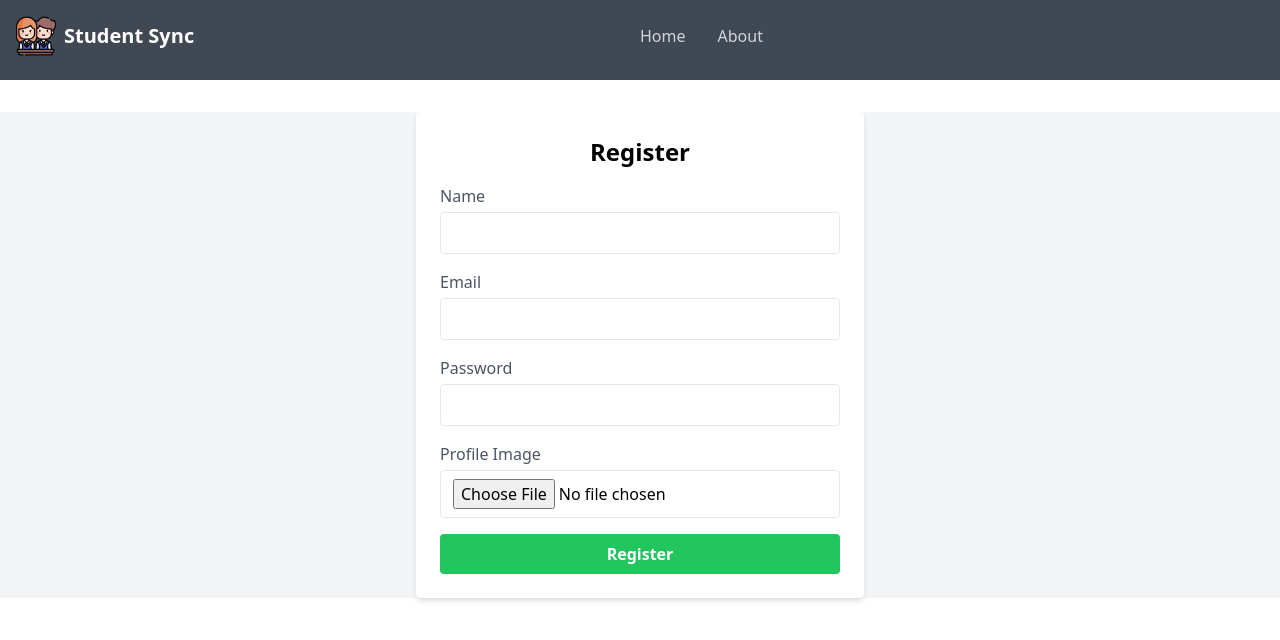
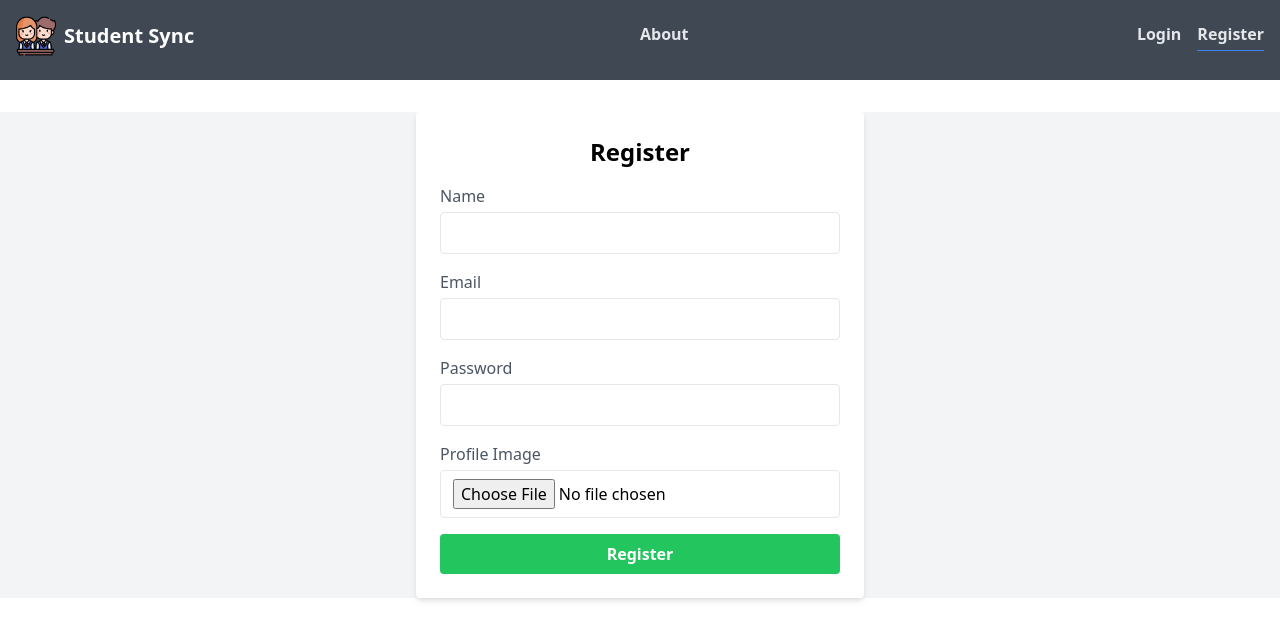
Before and after one commit to nazmul-nhb/student-sync, a Vue app in the folder client/: page /register in a window 1280 px wide. Shown: the top 640 px of the page. Built offline with nearby package versions, Linux system fonts and the light colour scheme; no server answers; some icons are missing; what @tanstack/vue-query, notiflix would draw is missing.

Commit message:
added hide/show passowrd feature; improved ux

```diff
--- a/client/src/components/Navbar.vue
+++ b/client/src/components/Navbar.vue
@@ -12,7 +12,7 @@
         <!-- Nav Links -->
         <div class="flex items-center justify-between gap-8">
           <RouterLink
-            v-if="!userLoading"
+            v-if="!userLoading && currentUser"
             to="/"
             active-class="active-link"
             class="inactive-link"
@@ -27,7 +27,7 @@
         </div>
         <!-- Profile -->
         <div v-if="userLoading">Loading...</div>
-        <div v-else class="flex items-center gap-2">
+        <div v-else class="flex items-center gap-4">
           <span v-if="currentUser">{{ currentUser.name }}</span>
           <img
             v-if="currentUser"
@@ -36,6 +36,20 @@
             :alt="currentUser.name"
           />
           <button v-if="currentUser" @click="handleLogout">Log Out</button>
+          <RouterLink
+            v-if="!currentUser"
+            to="/login"
+            active-class="active-link"
+            class="inactive-link"
+            >Login</RouterLink
+          >
+          <RouterLink
+            v-if="!currentUser"
+            to="/register"
+            active-class="active-link"
+            class="inactive-link"
+            >Register</RouterLink
+          >
         </div>
       </div>
     </div>
@@ -68,11 +82,11 @@ const handleLogout = async () => {
 <style scoped>
 /* Styles for active link */
 .active-link {
-  @apply text-blue-500 font-bold border-b border-blue-500; /* Example active styles */
+  @apply text-blue-500 font-bold border-b border-blue-500 pb-1; /* Example active styles */
 }
 
 /* Styles for inactive link */
 .inactive-link {
-  @apply text-gray-300; /* Example inactive styles */
+  @apply text-gray-200 font-semibold pb-1; /* Example inactive styles */
 }
 </style>
--- a/client/src/stores/auth.ts
+++ b/client/src/stores/auth.ts
@@ -115,6 +115,8 @@ export const useAuthStore = defineStore('auth', {
           text: 'Want to Log Out Now?',
           icon: 'warning',
           showCancelButton: true,
+          background: '#000000fa',
+          color:'#fff',
           confirmButtonColor: '#ff0000',
           cancelButtonColor: '#2a7947',
           confirmButtonText: 'Log Out!',
--- a/client/src/views/LoginView.vue
+++ b/client/src/views/LoginView.vue
@@ -19,18 +19,25 @@
           </div>
         </div>
         <!-- Password -->
-        <div class="mb-4">
+        <div class="mb-4 relative">
           <label for="password" class="block mb-1 text-gray-600"
             >Password</label
           >
           <input
             id="password"
             name="password"
-            type="password"
+            :type="isPasswordVisible ? 'text' : 'password'"
             v-model="user.password"
             @blur="validatePassword"
             class="w-full px-3 py-2 border rounded focus:outline-none focus:ring focus:ring-indigo-200"
           />
+          <span
+            @click="togglePasswordVisibility"
+            class="absolute right-3 top-1/2 transform -translate-y-1/2 cursor-pointer"
+          >
+            <FaEye v-if="isPasswordVisible" />
+            <FaEyeSlash v-else />
+          </span>
           <div v-if="passwordError" class="text-sm text-red-600">
             {{ passwordError }}
           </div>
@@ -51,6 +58,7 @@ import { reactive, ref } from 'vue';
 import { useRouter, useRoute } from 'vue-router';
 import type { ICredentials } from '@/types/interfaces';
 import { useAuthStore } from '@/stores/auth';
+import { FaEye, FaEyeSlash } from 'vue3-icons/fa';
 
 const { loginUser } = useAuthStore();
 
@@ -64,6 +72,8 @@ const user = reactive<ICredentials>({ email: '', password: '' });
 // Define error state
 const emailError = ref('');
 const passwordError = ref('');
+
+const isPasswordVisible = ref(false);
 
 // Validation functions
 const validateEmail = () => {
@@ -97,6 +107,11 @@ const isValidEmail = (email: string) => {
   return emailPattern.test(email);
 };
 
+// Toggle password visibility
+const togglePasswordVisibility = () => {
+  isPasswordVisible.value = !isPasswordVisible.value;
+};
+
 // Handle login logic
 const handleLogin = async () => {
   validateEmail();
@@ -117,6 +132,4 @@ const handleLogin = async () => {
 };
 </script>
 
-<style scoped>
-/* Add any additional styles here if needed */
-</style>
+<style scoped></style>
--- a/client/src/views/RegisterView.vue
+++ b/client/src/views/RegisterView.vue
@@ -37,16 +37,25 @@
         </div>
 
         <!-- Password -->
-        <div class="mb-4">
-          <label for="password" class="block mb-1 text-gray-600">Password</label>
+        <div class="mb-4 relative">
+          <label for="password" class="block mb-1 text-gray-600"
+            >Password</label
+          >
           <input
             id="password"
             name="password"
-            type="password"
+            :type="isPasswordVisible ? 'text' : 'password'"
             v-model="user.password"
             @blur="validatePassword"
             class="w-full px-3 py-2 border rounded focus:outline-none focus:ring focus:ring-indigo-200"
           />
+          <span
+            @click="togglePasswordVisibility"
+            class="absolute right-3 top-1/2 transform -translate-y-1/2 cursor-pointer"
+          >
+            <FaEye v-if="isPasswordVisible" />
+            <FaEyeSlash v-else />
+          </span>
           <div v-if="passwordError" class="text-sm text-red-600">
             {{ passwordError }}
           </div>
@@ -54,7 +63,9 @@
 
         <!-- Image File -->
         <div class="mb-4">
-          <label for="imageFile" class="block mb-1 text-gray-600">Profile Image</label>
+          <label for="imageFile" class="block mb-1 text-gray-600"
+            >Profile Image</label
+          >
           <input
             id="imageFile"
             name="imageFile"
@@ -85,6 +96,7 @@ import { useRouter } from 'vue-router';
 import type { IUserRegister } from '@/types/interfaces';
 import { useAuthStore } from '@/stores/auth';
 import { useCloudinary } from '@/hooks/useCloudinary';
+import { FaEye, FaEyeSlash } from 'vue3-icons/fa';
 
 const { registerUser } = useAuthStore();
 const { uploadImage } = useCloudinary();
@@ -104,7 +116,8 @@ const nameError = ref('');
 const emailError = ref('');
 const passwordError = ref('');
 const imageError = ref('');
-const selectedFile = ref<File | null>(null); // Holds the selected image file
+const selectedFile = ref<File | null>(null);
+const isPasswordVisible = ref(false);
 
 // Validation for name
 const validateName = () => {
@@ -132,6 +145,11 @@ const validatePassword = () => {
       : !/(?=.*[a-z])(?=.*[A-Z])(?=.*\d)(?=.*[@$!%*?&])/.test(password)
         ? 'Password must contain upper/lower case letters, a number, and a symbol'
         : '';
+};
+
+// Toggle password visibility
+const togglePasswordVisibility = () => {
+  isPasswordVisible.value = !isPasswordVisible.value;
 };
 
 // Handle image file selection
```
Also changed, not shown: client/vercel.json (added).
